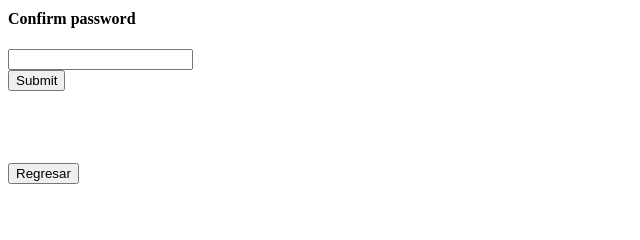
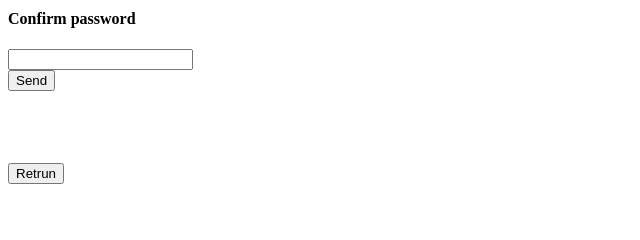
Before and after one commit to bexmer/ProyectoHack, a plain HTML site: page registrarse.html in a window 1280 px wide. Shown: the part 478-718 px from the top of the page, 0-640 px from the left. Drawn offline with Linux system fonts and the light colour scheme.

Commit message:
Update registrarse.html

```diff
--- a/registrarse.html
+++ b/registrarse.html
@@ -26,12 +26,12 @@
                 <h4>Confirm password</h4>
                 <input type="password" required="">
                 <br>
-                <input type="submit">
+                <input type="submit" value="Send">
             </form>
         <div id="3">
             <br><br><br><br>
             <form>
-                <a href="index.html"><input type="button" value="Regresar"></a> <!--Boton para regresar a la pagina principal-->
+                <a href="index.html"><input type="button" value="Retrun"></a> <!--Boton para regresar a la pagina principal-->
             </form>
         </div>
         <div id="4">
```
